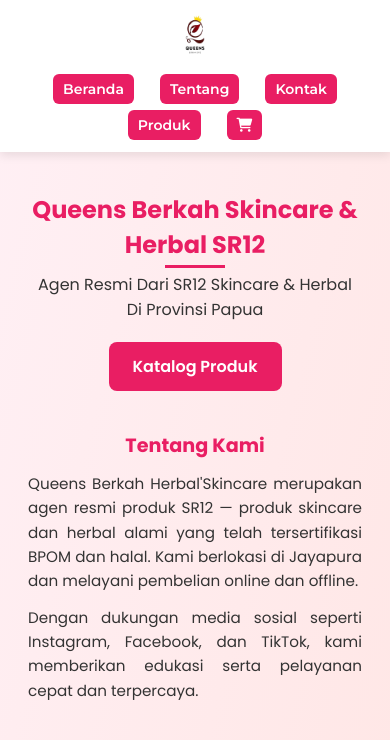
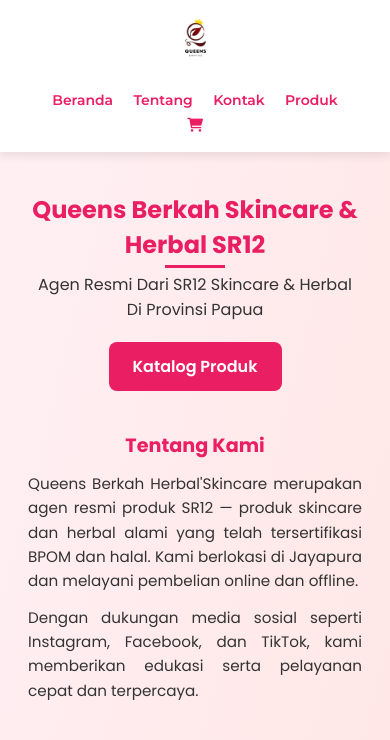
Before and after one commit to alfanarfiansyah/queensberkahSR12, a plain HTML site: page index.html in a window 390 px wide. Shown: the top 740 px of the page. Drawn offline with Linux system fonts and the light colour scheme.

Commit message:
Update index.html

```diff
--- a/index.html
+++ b/index.html
@@ -167,35 +167,25 @@ footer.section a:hover {
       font-size: 0.9rem;
     }
     @media screen and (max-width: 768px) {
- header {
+ nav a {
+    font-size: 14px !important;
+    margin: 5px 8px !important;
+  }
+
+  header img {
+    height: 45px !important;
+    margin-bottom: 10px;
+  }
+
+  header {
     flex-direction: column;
     align-items: center;
     text-align: center;
-    padding: 12px 16px;
-    max-width: 100%;
   }
 
   nav {
-    width: 100%;
-    display: flex;
+    justify-content: center;
     flex-wrap: wrap;
-    justify-content: center;
-    gap: 6px;
-    margin-top: 10px;
-  }
-
-  nav a {
-    font-size: 14px;
-    padding: 6px 10px;
-    background-color: var(--primary);
-    color: #fff !important;
-    border-radius: 6px;
-    text-decoration: none;
-  }
-
-  header img {
-    height: 45px;
-    max-width: 90%;
   }
       .title-section h1 {
     font-size: 1.5rem !important;
```
